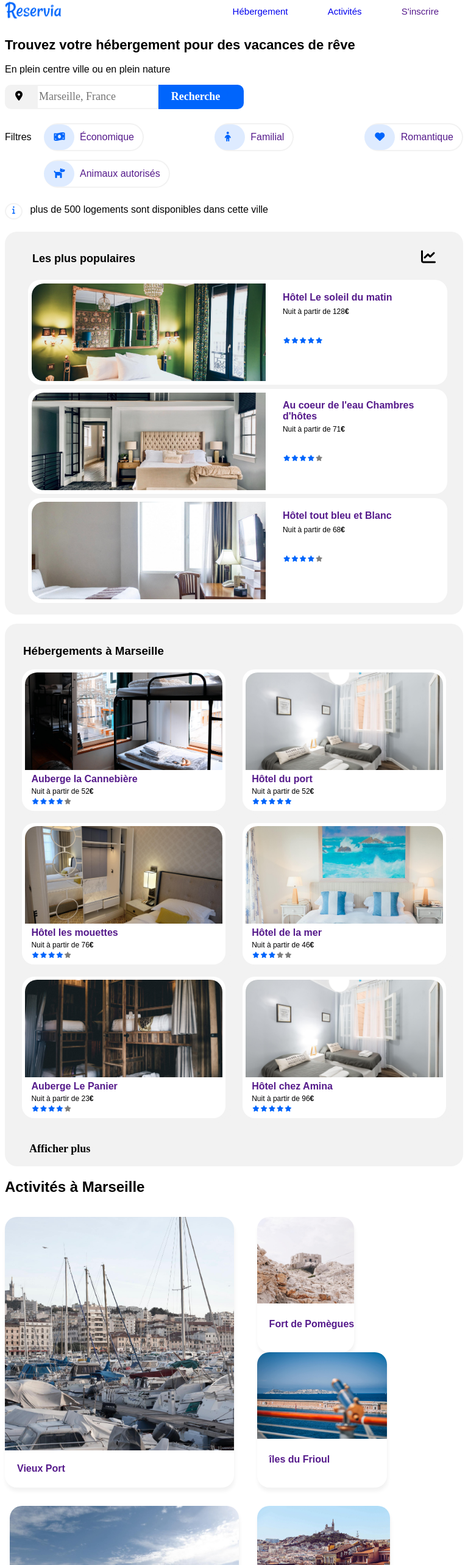
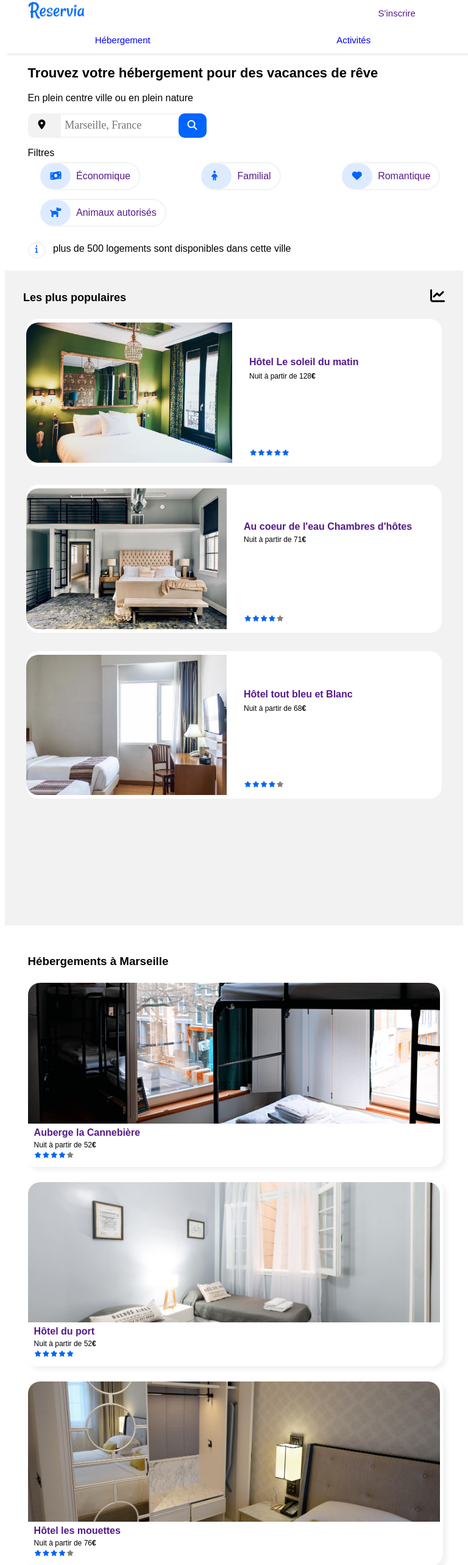
Before and after one commit to kohkohdriss/KOHKOH_driss.github.io, a plain HTML site: page index.html in a window 768 px wide. Shown: the part 13-2580 px from the top of the page at 61% size. Drawn offline with Linux system fonts and the light colour scheme; a web font is replaced by a local one.

Commit message:
Version 1
version 1 améliorée

```diff
--- a/index.html
+++ b/index.html
@@ -16,14 +16,10 @@
             <div ><img id="logo"  src="./images/logo/Reservia@3x.png" alt=" logo reservia">
             </div>
             <ul class="liste-entete">
-                <li class="element"><a href="#aside1">Hébergement</a></li>
+                <li class="element"><a href="#aside1" id="element1">Hébergement</a></li>
                 <li class="element"><a href="#section2">Activités</a></li>
                 <li class="element"><a href="">S'inscrire</a></li>
             </ul>
-        </div>
-        <div>
-            <span class="border1"></span>
-            <span class="border2"></span>
         </div>
         <div>
             <H2 id="trouve-hebergement">Trouvez votre hébergement pour des vacances de rêve</H2>
@@ -33,7 +29,7 @@
             <form method="post" action="traitement" id="recherche">
                 <p id="localisation">
                     <i class="fas fa-map-marker-alt "></i>
-                    <input id="input" type="search" name="recherche"  placeholder="Marseille, France" size="34" maxlength="20" />
+                    <input id="input" type="search" name="recherche"  placeholder="Marseille, France" size="34" maxlength="20"/>
                     <button type="submit" id="button"><span id="bouton-recherche">Recherche</span><i class="fas fa-search"></i></button>
                 </p>
             </form>
@@ -227,7 +223,7 @@
     <!---------------------section 2---------------------->
     <!--Activités de Marseille -->
     <section id="section2">
-            <h2>Activités à Marseille</h2>
+            <h2 id="h2-activite">Activités à Marseille</h2>
             <div  id="activites-de-marseille" >
                     <div class="image-activite1 vieux-port">
                         <img class="activite1" src="./images/activites/2_large/reno-laithienne-QUgJhdY5Fyk-unsplash.jpg" alt="vieux Port">
--- a/style.css
+++ b/style.css
@@ -1,4 +1,4 @@
-@font-face {
+=@font-face {
     font-family: 'Raleway';
     src: url('./Raleway/static/Raleway-Medium.ttf') format('truetype');
 }
@@ -60,15 +60,18 @@ li{
     width:15%;
     min-width:200px;
     height: 40px;
+    padding-left:1%;
     font-size: large;
     font-family: Raleway;
     border: 2px solid #F2F2F2;
+    outline: none;
 }
 /*bouton recherche la ville d'hébergement dans header*/
 #button{
     height: 40px;
-    width: 140px;
-    font-size: large;
+    width: 135px;
+    text-align:center;
+    font-size:16px;
     font-family: Raleway;
     font-weight:bold;
     border-radius: 0 10px 10px 0;
@@ -210,7 +213,7 @@ h3{
 /*texte affiche plus dans aside 1*/
 .affiche{
     margin-top: 20px;
-    margin-left: 40px;
+    margin-left: 40px;;
     font-size: 18px;
     font-family: 'Raleway';
     font-weight: bold;
@@ -257,14 +260,14 @@ h3{
 .title-populaire{
     display: flex;
     justify-content: space-between;
-    padding-left: 30px;
+    padding-left:15px;
     padding-right: 30px;
     margin-top: 4px;
     align-items: baseline;
     font-size: 12px;
     width:auto;
-    margin-left:2%;
-    margin-right:2%;
+    margin-left:6%;
+    margin-right:1%;
 }
 
 /*aside2 les plus populaires contient tout le titre et les trois images */
@@ -281,7 +284,6 @@ h3{
 /*contient l'image, le titre et le paragraphe*/
 .populaire{
     display: flex;
-    padding-left: 10px;
     border-radius: 20px;
     margin-left:auto;
     margin-right:auto;
@@ -426,20 +428,29 @@ h5{
     flex-direction: column;
     width: auto;
 }
-/********************************média queries**************************************/
 
-@media (min-width:1153px)and (max-width:1340px){
+
+/********************************média queries*************************************************************************************/
+
+@media (min-width:992px)and (max-width:1199px){
 .global{
 		width:auto;
-		max-width:1343px;
 }
 /*tout le bloc 1 et 3 de la section Activités à Marseille*/
 .image-activite1{
-    width:25%;
+    width:22%;
+    margin-left:2%
 }
 /*tout le bloc 2 et 4 de la section Activités à Marseille*/
 .image-activite2{
-    width:25%;
+    width:22%;
+    margin-right:2%;
+}
+#h2-activite{
+	margin-left:2%;
+}
+.parc-national{
+	margin-left:0%;
 }
 
 /*cible chaque image du 2em et 4 em bloc de Activités à Marseille*/
@@ -451,20 +462,179 @@ h5{
 .activite1{
     width: 100%;
 }
+
+/**********************************************/
+
+
+/***************************section de Hébergement à Marseille**************/
+/*section contient aside1 et aside 2 */
+#section1{
+    display: flex;
+    justify-content: space-between;
+    margin-top: 20px;
+    width:100%;
+
+}
+/*le titre Hébergement à Marseille*/
+h1{
+    margin-left: 3%;
+}
+/*aside1 contient le titre Hébergement à Marseille et les 6 images */
+#aside1{
+
+    background-color: #F2F2F2;
+    width:50%;
+    height:750px;
+    border-radius: 20px;
+    padding-top: 15px;
+    margin-left:1%
+}
+
+/*aside0 contient  les 6 images de Hébergement à Marseille */
+.aside0{
+    display: flex;
+    height: auto;
+    width:100%;
+    flex-wrap: wrap;
+    justify-content: space-evenly;
+    align-content: space-around;
+}
+/*contient image, titre, paragraphe et étoiles, de l'hébergement à Marseille*/
+.image{
+    padding: 5px 5px 5px 5px;
+    border-radius: 20px;
+    box-shadow: 6px 6px 6px #F2F2F2;
+    background-color: white;
+    margin-bottom:3%;
+    padding-bottom:2%;
+    width:45%;
+}
+/*images correspond à chaque image des 6 images de Hébergement à Marsielle*/
+.images{
+    width: 100%;
+    padding-bottom: 0px;
+    object-fit:cover;
+    border-radius: 20px 20px 0 0 ;
+}
+
+
+
+/*texte affiche plus dans aside 1*/
+.affiche{
+    margin-top:3%;
+    margin-left: 2%;
+
+}
+
+/***********************aside2*********************/
+
+/*corespond au titre les plus popualires et l'icone dans aside 2*/
+.title-populaire{
+    display: flex;
+    justify-content: space-between;
+    margin-left:4%;
+    padding-left:0%;
+    padding-right:0%;
+    margin-top: 1%;
+    align-items: baseline;
+    font-size: 12px;
+    margin-right:4%;
+}
+
+/*aside2 les plus populaires contient tout le titre et les trois images */
+.aside2{
+    display: flex;
+    flex-direction: column;
+    width:45%;
+    height:750px;
+    background-color: #F2F2F2;
+    border-radius: 20px;
+    padding-top:;
+    margin-left:auto;
+    margin-right:auto;
+}
+
+/*contient l'image, le titre et le paragraphe*/
+.populaire{
+    display: flex;
+    border-radius: 20px;
+    margin-left:auto;
+    margin-right:auto;
+    background-color: white;
+    padding: 6px;
+    width:90%;
+    margin-bottom:3%;
+
+}
+/*les trois images de l'aside de titre les plus populaires*/
+.image-populaire{
+    width:60%;
+    min-height:180px;
+    max-height:185px;
+    height:17vw;
+    padding-left:0px;
+    object-fit:cover;
+    border-radius:20px 0 0 20px;
+}
+
+/*contient les 3 images avec leur contenu de aside 2 de titre les plus populaires*/
+#aside-populaire{
+
+    display: flex;
+    width:100%;
+    height:auto;
+    justify-content: space-between;
+    margin-left: auto;
+    margin-right: auto;
+    margin-top: 9px;
+    margin-bottom:10%;
+    padding-bottom:2%;
+    flex-direction: column;
+    border-radius: 20px 20px 20px 20px;
+}
+/*titre et description de l'image dans l'aside les plus populaires*/
+.titre-prix{
+    padding-top: 4%;
+    padding-left:2%;
+    width:38%;
+    min-width:135px;
+}
+.titre-populaire{
+    line-height: 22px;
+}
+.prix-hôtel{
+    line-height: 1px;
+    padding-left:5%;
+    font-size: 12px;
+}
+
+.rating-postion{
+    margin-top: auto;
+}
+
+
+
+
+
+/*****************/
+
+
+
+
 }
 
 /*********Tablette***********************média queries**************************************/
 
-@media (min-width:600px)and (max-width:1152px){
+@media (min-width:768px)and (max-width:991px){
 
 .global{
 	width:auto;
-	max-width:1343px;
 }
 
 /*la navigation de Hébergement, activités et S'inscrire*/
 .liste-entete {
     width: 45%;
+    margin-right:0%;
 }
 filtre-b2{
 	display:flex;
@@ -480,146 +650,256 @@ filtre-b2{
     margin-top:1%;
 }
 
-/*aside1 contient le titre Hébergement à Marseille et les 6 images */
-#aside1{
-    min-width:600px;
+
+/*liste dans le pied de la page */
+.liste1{
+	min-width:39%;
+}
+#head{
+	padding-left:5%;
+	padding-right:5%;
+}
+/*aside2 les plus populaires contient tout le titre et les trois images */
+.aside2{
     width:100%;
     margin-left:auto;
     margin-right:auto;
-}
-
-/*aside2 les plus populaires contient tout le titre et les trois images */
-.aside2{
-    width:100%;
-    min-width:386px;
-    margin-left:auto;
-    margin-right:auto;
+    padding-bottom:6%;
     margin-bottom:2%;
-    padding-bottom:6%;
+    border-radius:0px;
 }
 
 /*contient les 3 images avec leur contenu de aside 2 de titre les plus populaires*/
 #aside-populaire{
-    width:90%;
+    width:100%;
+    padding-bottom:0%;
+    height:100vw;
 }
+
 /*contient l'image, le titre et le paragraphe*/
 .populaire{
-    width:100%;
+    width:90%;
     margin-bottom:1%;
+    padding-left:0px;
+    height:30vw;
+}
+
+/*le titre Hébergement à Marseille*/
+h1{
+    margin-left: 5%;
 }
 /*les trois images de l'aside de titre les plus populaires*/
 .image-populaire{
-    width: 70%;
-    height: 160px;
+    width: 80%;
+    height:30vw;
 }
+/*corespond au titre les plus popualires et l'icone dans aside 2*/
+.title-populaire{
+	display:flex;
+	justify-content:space-between;
+	padding-left:5%;
+	padding-right:5%;
+	margin-left:0%;
+	margin-right:0%;
+	align-items:baseline;
+}
+/*titre et description de l'image dans l'aside les plus populaires*/
+.titre-prix{
+    padding-top:8%;
+   display:flex;
+   flex-direction:column;
+   position:relative;
+}
+.rating-postion{
+  position: absolute;
+  bottom:5%;
+}
+/*texte affiche plus dans aside 1*/
+.affiche{
+    margin-top: 0px;
+    margin-left:5%;
+}
+/*aside1 contient le titre Hébergement à Marseille et les 6 images */
+#aside1{
+	display:flex;
+	flex-direction:column;
+    width:100%;
+    margin-left:auto;
+    margin-right:auto;
+    background-color:white;
+}
+
+/*aside0 contient  les 6 images de Hébergement à Marseille */
+.aside0{
+    display: flex;
+    flex-direction:column;
+    width:100%;
+    height:100%;
+}
+
+
 /*contient image, titre, paragraphe et étoiles, de l'hébergement à Marseille*/
 .image{
-    width:43%
+    width:90%;
+    margin-left:0px;
+    margin-right:0px;
+    height:38vw;
+
 }
 
 /*images correspond à chaque image des 6 images de Hébergement à Marsielle*/
 .images{
     width: 100%;
-    height: 160px;
+    margin-left:0px;
+    margin-right:0px;
+    height:30vw;
+}
+/****************************2èm section Activités à Marseille*************************/
+
+#h2-activite{
+	margin-left:5%;
 }
 /*contien le bloc des 6 images de la section Activités à Marseille */
 #activites-de-marseille{
+    display:flex;
+    flex-direction:row;
     justify-content: space-between;
     flex-wrap:wrap;
+    width:auto;
+
+}
+/*cible chaque image du 2em et 4 em bloc de Activités à Marseille*/
+.activite2{
+    width:100%;
+    min-width:auto;
+    height: 142px;
+    object-fit:cover;
+    border-radius: 20px 20px 0 0 ;
+}
+/* image du 1er et 3em bloc de Activités à Marseille*/
+
+.activite1{
+    width:100%;
+    height: 380px;
+    object-fit:cover;
+    border-radius: 20px 20px 0 0 ;
+}
+/*tout le bloc 1 et 3 de la section Activités à Marseille*/
+.image-activite1{
+    height: 444px;
+    max-width:42%;
+    width:100%;
+    border-radius: 20px 20px 20px 20px ;
+    box-shadow: 1px 6px 6px #F2F2F2;
+    margin-left:5%;
 }
 
-/*tout le bloc 1 et 3 de la section Activités à Marseille*/
-.image-activite1{
-    min-width:280px;
-    width:50%;
-     margin-bottom:2%;
-     margin-top:2%;
-     max-width:50%;
+.fort-de-pomègues{
+	margin-bottom:3%;
+	width:100%;
 }
+.parc-national{
+	margin-left:5%;
+	with:100%;
+}
+
 /*tout le bloc 2 et 4 de la section Activités à Marseille*/
 .image-activite2{
-    min-widthwidth:400px;
-    max-width:45%;
-    flex-direction: row;
-    margin-left:0%;
-    flex-wrap:wrap;
-    margin-bottom:2%;
-    margin-top:2%;
+    display:flex;
+    justify-content: space-between;
+    height: 444px;
+    width:100%;
+    max-width:42%;
+    border-radius: 20px 20px 20px 20px ;
+    flex-direction: column;
+    margin-right:5%;
 }
-/*image dans activites-de-marseille*/
-.activite1{
-    width: 100%;
+/*image et le titre dessous bloc 2 et 4 de l'activités à Marseille*/
+.image2-titre2{
+	width:100%;
+    box-shadow: 1px 6px 6px #F2F2F2;
+    border-radius: 20px 20px 20px 20px ;
+}
+/*correspond à au titre h4 dans Activité de Marseille */
+.titre-activite{
+    margin-left:5%;
+}
+#section2{
+    display: flex;
+    flex-direction: column;
+    width:auto;
+}
+#footer{
+    padding-left:5%;
 }
 
-/*cible chaque image du 2em et 4 em bloc de Activités à Marseille*/
-.activite2{
-    width: 100%;
+
 }
-/*liste dans le pied de la page */
-.liste1{
-	min-width:39%;
-}
-}
-/**************************************************MOBILE*********************************************/
+/**************************************************MOBILE***********************************************************************/
 
-@media (min-width:0px)and (max-width:599px){
+@media (min-width:0px) and (max-width:768px){
 
 .global{
 		width:auto;
-		max-width:1343px;
-        min-width: 250px;
         margin-left:auto;
         margin-right:auto;
 
+
 }
-/*le 1er élement dans la naviagation de la page  */
+#head{
+	padding-left:5%;
+	padding-right:5%;
+}
+
+/*la navigation de Hébergement, activités et S'inscrire*/
+.liste-entete {
+    width: 45%;
+    display:flex;
+    flex-direction:row;
+}
+/*le 1 er élement dans la naviagation de la page  */
 .element:nth-child(1){
-    text-decoration: underline;
-    text-decoration:gray;
-    padding-bottom: 10px;
-    border-bottom:3px solid #F2F2F2;
-    padding-left:30%;
-    padding-right:40%;
-    margin-left:-38%;
+  position:absolute;
+  width:56%;
+  left:-5%;
+  margin-right:0%;
+  height:30px;
+  text-align:center;
+  border-bottom:4px #F2F2F2 solid;
 
+}
+.element:nth-child(1):hover{
+	 border-bottom:3px #0065FC solid;
+}
+
+
+/*le 2em élement dans la naviagation de la page  */
+.element:nth-child(2){
+  position:absolute;
+  right:5%;
+  width:56%;
+  height:30px;
+  margin-left:0%;
+  margin-right:-12%;
+
+  text-align:center;
+  border-bottom:4px #F2F2F2 solid;
+}
+.element:nth-child(2):hover{
+	 border-bottom:3px #0065FC solid;
+}
+
+
+/*le 3em élement dans la naviagation de la page  */
+.element:nth-child(3){
+    position:absolute;
+    right:6%;
+    bottom:42px;
   }
-.element:nth-child(2){
- text-decoration: underline;
-    text-decoration:gray;
-    padding-bottom: 10px;
-    border-bottom:3px solid #F2F2F2;
-    padding-left:40%;
-    padding-right:20%;
-    margin-right:-20%;
-    background-color:
-  }
-.element:nth-child(1):hover{
-    text-decoration: underline;
-    text-decoration:#0065FC;
-    padding-bottom: 10px;
-    border:4px solid #0065FC;
-    border-right:none;
-    border-top:4px solid  white;
-    border-left:none;
-    padding-left:25%;
-    padding-right:20%;
-    margin-left:-38%;
-
-  }
-
-  .element:nth-child(2):hover{
-    text-decoration: underline;
-    text-decoration:gray;
-    padding-bottom: 10px;
-    border-bottom:4px solid #0065FC;
-     border-right:none;
-    border-top:4px solid  white;
-    border-left:none;
-    padding-left:13%;
-    padding-right:20%;
-    margin-right:-20%;
-  }
-
+  /*le premier titre de la page*/
+ #trouve-hebergement{
+  margin-top:35px;
+}
 
 /*contient le logo et la navigation de Hébergement, activités et S'inscrire*/
 #reservia{
@@ -630,31 +910,15 @@ filtre-b2{
     color: #0065FC;
     position:relative;
 }
-/*la navigation de Hébergement, activités et S'inscrire*/
-.liste-entete {
-    width: 45%;
-    display:flex;
-    flex-direction:row;
-}
-/*le 2em élement dans la naviagation de la page  */
-.element:nth-child(2){
-  position:absolute;
-  right:15%;
-}
-/*le 3em élement dans la naviagation de la page  */
-.element:nth-child(3){
-    position:absolute;
-    right:10%;
-    bottom:60px;
-  }
+
 /*concerne le mot recherche  */
 #bouton-recherche{
     display: none;
 }
 /*le bouton qui est concerné*/
 #button{
-	width:50px;
-	min-width:60px;
+	width:46px;
+	min-width:40px;
 	border-radius: 10px 10px 10px 10px;
 	margin-left:-5px;
 }
@@ -685,20 +949,46 @@ filtre-b2{
 /*aside2 les plus populaires contient tout le titre et les trois images */
 .aside2{
     width:100%;
+    height:132vw;
     min-width:auto;
     margin-left:auto;
     margin-right:auto;
-    padding-bottom:6%;
-    margin-bottom:2%;
     border-radius:0px;
+}
+
+/*contient les 3 images avec leur contenu de aside 2 de titre les plus populaires*/
+#aside-populaire{
+    width:100%;
+    padding-bottom:0%;
+    height:auto;
+    height:100vw;
+}
+
+/*contient l'image, le titre et le paragraphe*/
+.populaire{
+    width:90%;
+    margin-bottom:4%;
+    padding-left:0px;
+    height:30vw;
+}
+
+/*le titre Hébergement à Marseille*/
+h1{
+    margin-left: 5%;
+}
+/*les trois images de l'aside de titre les plus populaires*/
+.image-populaire{
+    width: 50%;
+    height:30vw;
+
 }
 /*aside1 contient le titre Hébergement à Marseille et les 6 images */
 #aside1{
 	display:flex;
 	flex-direction:column;
     width:100%;
-    margin-left:0px;
-    margin-right:0px;
+    margin-left:auto;
+    margin-right:auto;
     background-color:white;
 }
 
@@ -706,53 +996,53 @@ filtre-b2{
 .aside0{
     display: flex;
     flex-direction:column;
+    width:100%;
+    height:100%;
+}
+/*corespond au titre les plus popualires et l'icone dans aside 2*/
+.title-populaire{
+
+display:flex;
+justify-content:space-between;
+padding-left:4%;
+padding-right:4%;
+margin-left:0%;
+margin-right:0%;
+align-items:baseline;
+}
+
+/*contient image, titre, paragraphe et étoiles, de l'hébergement à Marseille*/
+.image{
+    width:90%;
     margin-left:0px;
     margin-right:0px;
-    width:100%;
-    height: auto;
-}
-/*contient les 3 images avec leur contenu de aside 2 de titre les plus populaires*/
-#aside-populaire{
-    width:100%;
-    padding-bottom:0%;
-    height:auto;
-}
 
-/*contient l'image, le titre et le paragraphe*/
-.populaire{
-    width:90%;
-    margin-bottom:1%;
-    padding-left:0px;
-}
-
-/*le titre Hébergement à Marseille*/
-h1{
-    margin-left: initial;
-}
-/*les trois images de l'aside de titre les plus populaires*/
-.image-populaire{
-    width: 50%;
-    max-height:100%;
-}
-/*contient image, titre, paragraphe et étoiles, de l'hébergement à Marseille*/
-.image{
-    width:auto;
-    margin-left:auto;
-    margin-right:auto;
 }
 
 /*images correspond à chaque image des 6 images de Hébergement à Marsielle*/
 .images{
     width: 100%;
-    margin-left:auto;
-    margin-right:auto;
+    margin-left:0px;
+    margin-right:0px;
+    height:30vw;
 }
 /*titre et description de l'image dans l'aside les plus populaires*/
 .titre-prix{
-    padding-top: 12px;
-    padding-left:2%;
-    min-width:135px;
+
+
+   padding-bottom:5%px;
+   display:flex;
+   flex-direction:column;
+   position:relative;
+
 }
+
+.rating-postion{
+  position: absolute;
+  bottom:5%;
+}
+
+
 /*contient le bloc des 6 images de la section Activités à Marseille */
 #activites-de-marseille{
     display:flex;
@@ -762,44 +1052,52 @@ h1{
 /*texte affiche plus dans aside 1*/
 .affiche{
     margin-top: 0px;
-    margin-left:2%;
+      margin-left:6%;
+}
+#h2-activite {
+	padding-left:5%;
 }
 
 /*tout le bloc 1 et 3 de la section Activités à Marseille*/
 .image-activite1{
-     width:auto;
+     width:100%;
+     min-width:95%;
      margin-bottom:2%;
      margin-top:0px;
-     max-width:900px;
+     margin-left:auto;
+     margin-right:auto;
      height:auto;
      padding-bottom:0px;
      margin-bottom:20px;
+
 }
 
 /*tout le bloc 2 et 4 de la section Activités à Marseille*/
 .image-activite2{
-    width:auto;
+    width:100%;
+    min-width:95%;
     flex-direction: column;
-    margin-left:0%;
+    margin-left:auto;
+    margin-right:auto;
 	margin-bottom:0px;
 	margin-top:0px;
-	max-width:900px;
 	height:auto;
 	padding-bottom:0px;
 }
 .activite1{
-    width: 100%;
-    height:auto;
-    max-height:120px;
+    width:100%;
+    min-width:100%;
+     height:30vw;
 }
 /*cible chaque image du 2em et 4 em bloc de Activités à Marseille*/
 .activite2{
     width:100%;
-    height:auto;
-    max-height:120px;
+    min-width:100%;
+     height:30vw;
 }
 /*image et le titre dessous bloc 2 et 4 de l'activités à Marseille*/
 .image2-titre2{
+	width:100%;
     margin-bottom:20px;
 }
 
@@ -807,9 +1105,10 @@ h1{
 #footer{
 
     flex-direction:column;
-
+    padding-left:7%;
 }
 .liste1{
     min-width:39%;
+
 }
 }
```
